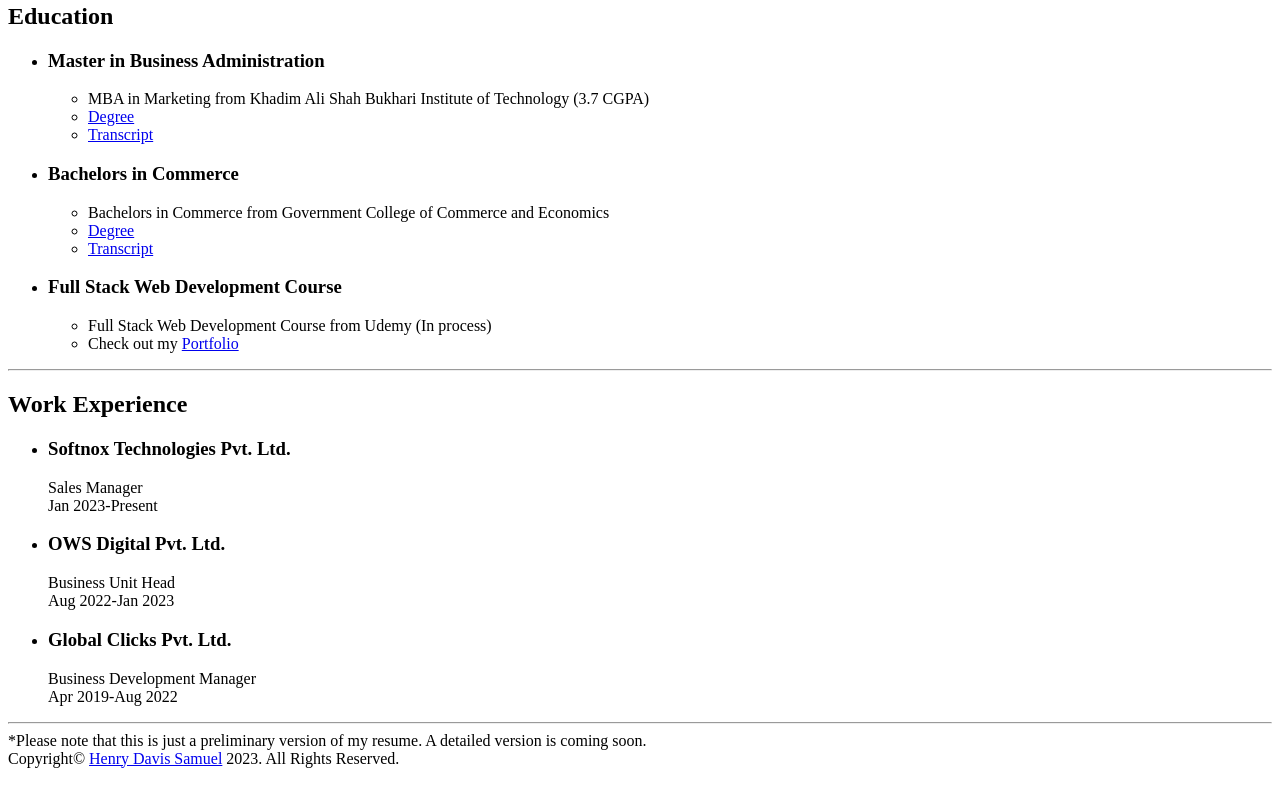
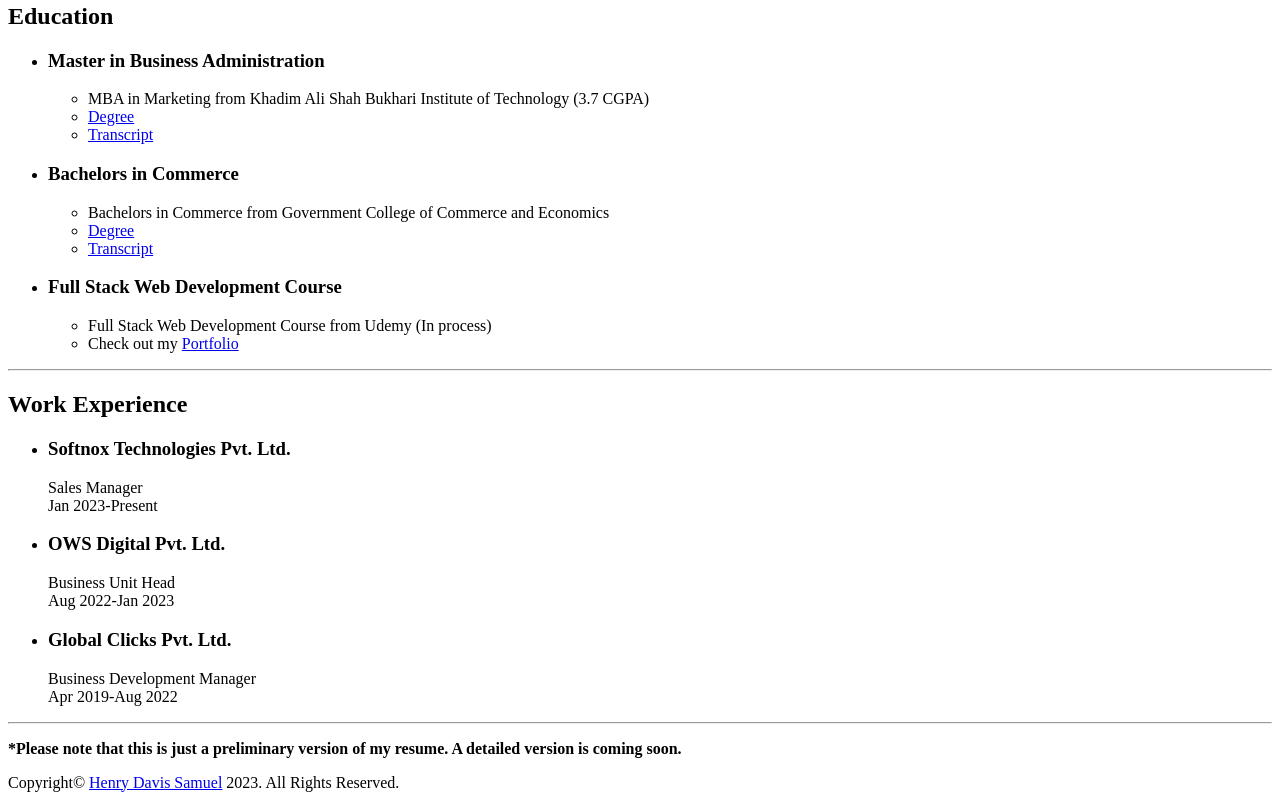
Before and after one commit to HenryDSamuels/henry-resume, a plain HTML site: page index.html in a window 1280 px wide. Shown: the part 462-1262 px from the top of the page. Before the commit the page ends 1238 px from the top, so only its background shows below. Drawn offline with Linux system fonts and the light colour scheme.

Commit message:
Update index.html

```diff
--- a/index.html
+++ b/index.html
@@ -63,7 +63,8 @@
             </li>
         </ul>
         <hr/>
-        <footer>*Please note that this is just a preliminary version of my resume. A detailed version is coming soon.<br/>
+        <p><b>*Please note that this is just a preliminary version of my resume. A detailed version is coming soon.</b></p>
+        <footer>
             Copyright© <a href="https://github.com/henrydsamuels">Henry Davis Samuel</a> 2023. All Rights Reserved.
         </footer>
 
```
